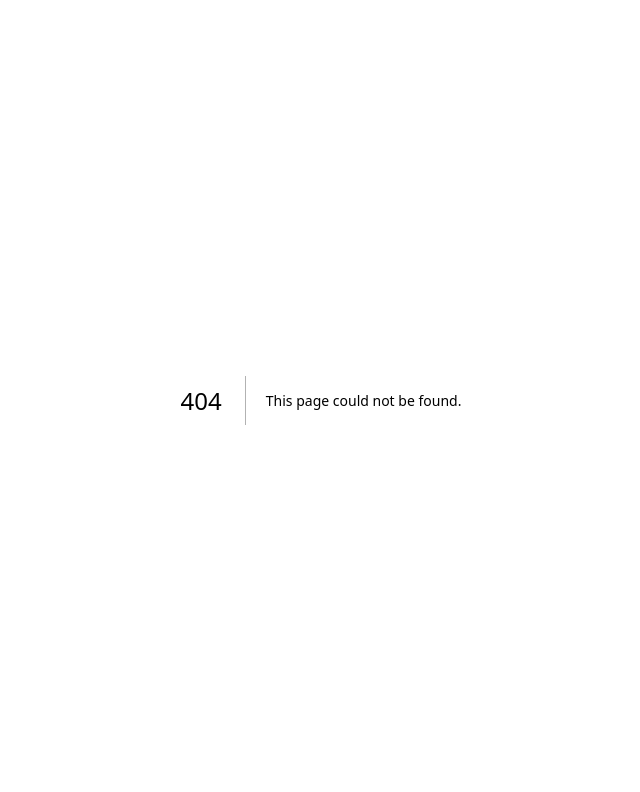
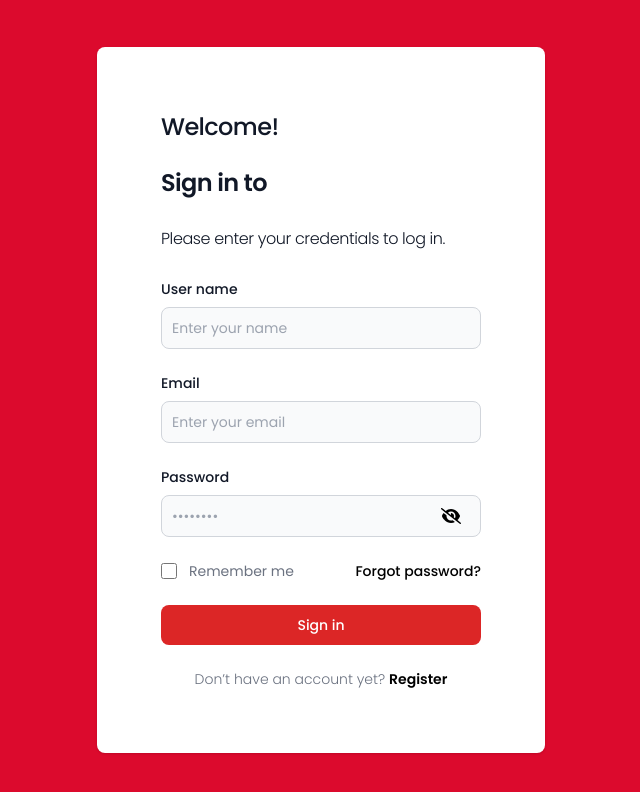
Before and after one commit to Catadecasm/Pokefusion-Enterprise, a Next.js app: page /subscribe in a window 1280 px wide. Before the commit this address had no page. Shown: the top 792 px of the page, without its empty margins (319-959 px from the left). Built offline with nearby package versions, Linux system fonts and the light colour scheme.

Commit message:
feature/PKE10--subscribe-process-new-usercreated

```diff
--- a/app/global.css
+++ b/app/global.css
@@ -11,3 +11,7 @@
 .bg-custom-black {
   background-color: #5A5A5A;
 }
+
+.custom-checkbox {
+  border-color: #DC0A2D;
+}
--- /dev/null
+++ b/app/subscribe/layout.tsx
@@ -0,0 +1,15 @@
+import SignIn from "@/components/SignIn";
+import Head from "next/head";
+
+export default function Subscribe() {
+    return (
+        <div className="my-component">
+          <Head>
+            <meta name="description" content="Generated by create next app" />
+            <link href="https://fonts.googleapis.com/css2?family=Poppins:wght@300;400;500;600&display=swap"
+          rel="stylesheet"/>
+          </Head>
+          <SignIn />
+        </div>
+      );
+    }
--- /dev/null
+++ b/app/subscribe/page.tsx
@@ -0,0 +1,3 @@
+export default function Subscribe(){
+    return <h1>Hello Homepage!</h1>
+}
--- /dev/null
+++ b/components/SignIn.tsx
@@ -0,0 +1,113 @@
+'use client'
+import React, { useState } from 'react';
+import { FontAwesomeIcon } from "@fortawesome/react-fontawesome";
+import { faEye, faEyeSlash } from "@fortawesome/free-solid-svg-icons";
+
+export default function SignIn() {
+  const [showPassword, setShowPassword] = useState(false);
+
+  const togglePasswordVisibility = () => {
+    setShowPassword(!showPassword);
+  };
+
+  const componentStyle = {
+    backgroundColor: '#DC0A2D',
+  };
+
+  return (
+    <section className="dark:bg-gray-900" style={componentStyle}>
+      <div className="flex flex-col items-center justify-center px-6 py-8 mx-auto md:h-screen lg:py-0">
+        <div className="w-full bg-white rounded-lg shadow dark:border md:mt-0 sm:max-w-md xl:p-0 dark:bg-gray-800 dark:border-gray-700">
+          <div className="p-6 space-y-4 md:space-y-6 sm:p-8">
+          <div className="p-6 space-y-4 md:space-y-6 sm:p-8" style={{ fontFamily: 'Poppins, sans-serif' }}>
+          <h1 className="text-2xl font-medium leading-tight tracking-tight text-gray-900 md:text-2xl dark:text-white">
+            Welcome!
+          </h1>
+
+          <h1 className="text-[31px] font-bold leading-tight tracking-tight text-gray-900 md:text-2xl dark:text-white">
+          Sign in to
+          </h1>
+
+          <h4 style={{ fontSize: '16px' }} className="font-light leading-tight tracking-tight text-gray-900 md:text-2xl dark:text-white">
+          Please enter your credentials to log in.
+          </h4>
+            <form className="space-y-4 md:space-y-6" action="#">
+              <div>
+                <label htmlFor="name" className="block mb-2 text-sm font-medium text-gray-900 dark:text-white">User name</label>
+                <input
+                  type="name"
+                  name="name"
+                  id="name"
+                  className="bg-gray-50 border border-gray-300 text-gray-900 sm:text-sm rounded-lg focus:ring-primary-600 focus:border-primary-600 block w-full p-2.5 dark:bg-gray-700 dark:border-gray-600 dark:placeholder-gray-400 dark:text-white dark:focus:ring-blue-500 dark:focus:border-blue-500"
+                  placeholder="Enter your name"
+                  required
+                />
+              </div>
+              <div>
+                <label htmlFor="email" className="block mb-2 text-sm font-medium text-gray-900 dark:text-white">Email</label>
+                <input
+                  type="email"
+                  name="email"
+                  id="email"
+                  className="bg-gray-50 border border-gray-300 text-gray-900 sm:text-sm rounded-lg focus:ring-primary-600 focus:border-primary-600 block w-full p-2.5 dark:bg-gray-700 dark:border-gray-600 dark:placeholder-gray-400 dark:text-white dark:focus:ring-blue-500 dark:focus:border-blue-500"
+                  placeholder="Enter your email"
+                  required
+                />
+              </div>
+              <div>
+                <label htmlFor="password" className="block mb-2 text-sm font-medium text-gray-900 dark:text-white">
+                  Password
+                </label>
+                <div className="relative">
+                  <input
+                    type={showPassword ? "text" : "password"}
+                    name="password"
+                    id="password"
+                    placeholder="••••••••"
+                    className="bg-gray-50 border border-gray-300 text-gray-900 sm:text-sm rounded-lg focus:ring-primary-600 focus:border-primary-600 block w-full p-2.5 dark:bg-gray-700 dark:border-gray-600 dark:placeholder-gray-400 dark:text-white dark:focus:ring-blue-500 dark:focus:border-blue-500"
+                    required
+                  />
+                  <button
+                    type="button"
+                    className="absolute inset-y-0 right-2 flex items-center px-3 text-black focus:outline-none"
+                    onClick={togglePasswordVisibility}
+                  >
+                    <FontAwesomeIcon icon={showPassword ? faEye : faEyeSlash} className="text-black" />
+                  </button>
+                </div>
+              </div>
+              <div className="flex items-center justify-between">
+                <div className="flex items-start">
+                  <div className="flex items-center h-5">
+                    <input
+                      id="remember"
+                      aria-describedby="remember"
+                      type="checkbox"
+                      className="w-4 h-4 border border-gray-300 rounded bg-gray-50 focus:ring-3 focus:ring-primary-300 dark:bg-gray-700 dark:border-gray-600 dark:focus:ring-primary-600 dark:ring-offset-gray-800"
+                      required
+                    />
+                  </div>
+                  <div className="ml-3 text-sm">
+                    <label htmlFor="remember" className="text-gray-500 dark:text-gray-300">Remember me</label>
+                  </div>
+                </div>
+                <a href="#" className="text-sm font-medium text-primary-600 hover:underline dark:text-primary-500">Forgot password?</a>
+              </div>
+              <button
+                type="submit"
+                className="w-full text-white bg-red-600 hover:bg-red-700 focus:ring-4 focus:outline-none focus:ring-red-300 font-medium rounded-lg text-sm px-5 py-2.5 text-center dark:bg-red-600 dark:hover:bg-red-700 dark:focus:ring-red-800"
+              >
+                Sign in
+              </button>
+              <p className="text-sm font-light text-center text-gray-500 dark:text-gray-400">
+                Don’t have an account yet? <a href="#" className="font-semibold text-black hover:underline dark:text-primary-500">Register</a>
+              </p>
+            </form>
+          </div>
+        </div>
+
+      </div>
+      </div>
+    </section>
+  );
+}
--- a/package.json
+++ b/package.json
@@ -9,6 +9,11 @@
     "lint": "next lint"
   },
   "dependencies": {
+    "@fortawesome/fontawesome-svg-core": "^6.4.2",
+    "@fortawesome/free-brands-svg-icons": "^6.4.2",
+    "@fortawesome/free-regular-svg-icons": "^6.4.2",
+    "@fortawesome/free-solid-svg-icons": "^6.4.2",
+    "@fortawesome/react-fontawesome": "^0.2.0",
     "@headlessui/react": "^1.7.17",
     "next": "latest",
     "next-themes": "^0.2.1",
--- /dev/null
+++ b/styles/SignIn.css
@@ -0,0 +1,7 @@
+/* styles.css */
+.custom-button {
+    background-color: #DC0A2D;
+    /* Puedes ajustar otros estilos según tus necesidades, como color de texto, bordes, etc. */
+    color: white;
+    /* Añade cualquier otro estilo deseado aquí */
+  }
```
Also changed, not shown: public/signInImage.png (added), 1 other file (tests, documents, lock files or other folders).
